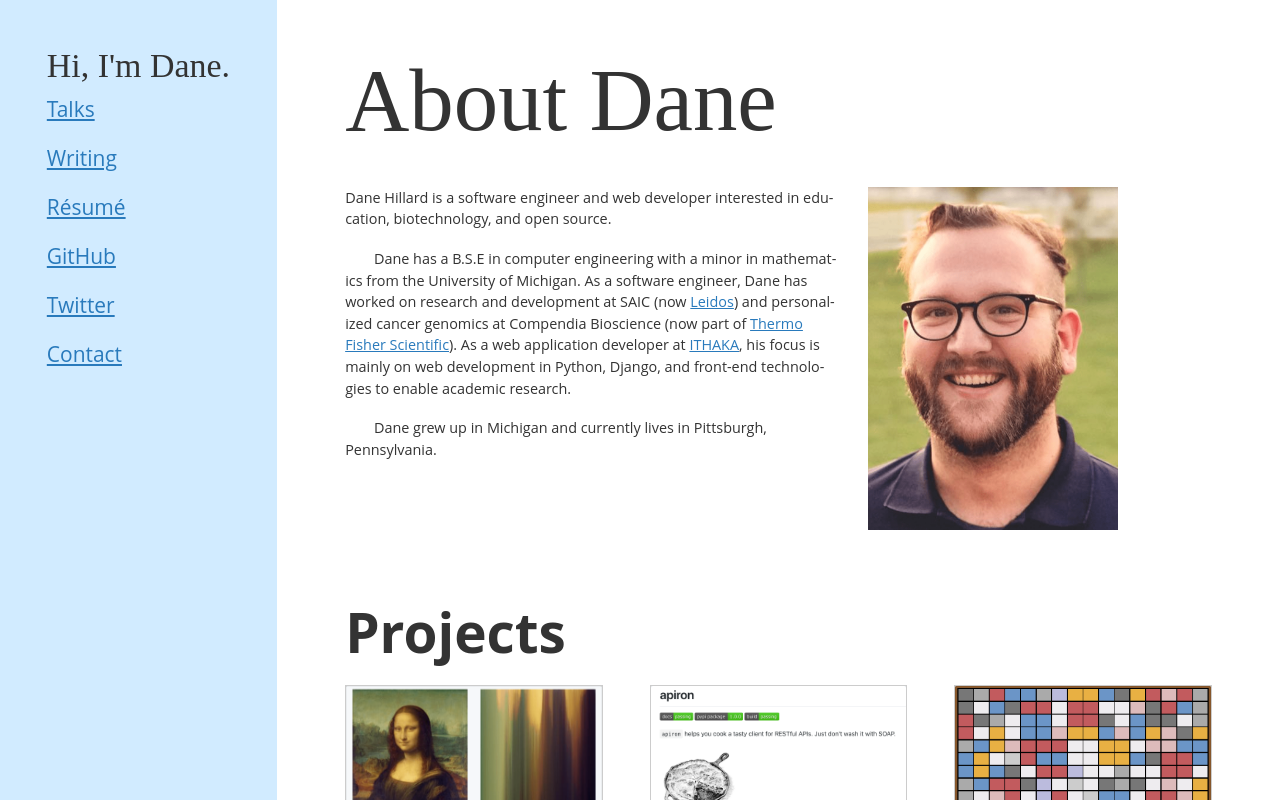
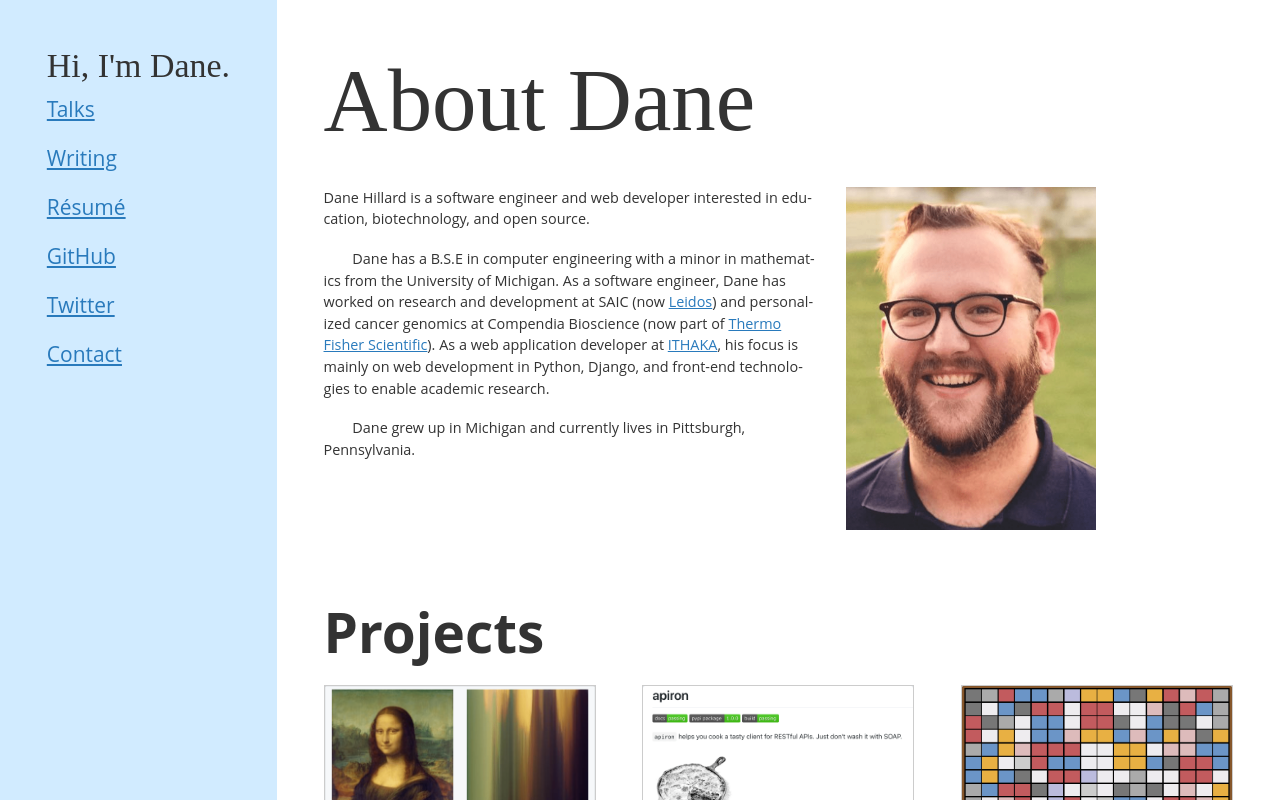
Before and after one commit to daneah/dane.engineering, a Vue app: page / in a window 1280 px wide. Built offline with nearby package versions, Linux system fonts and the light colour scheme; a web font is replaced by a local one.

Commit message:
Fix responsive behavior (#46)

```diff
--- a/src/App.vue
+++ b/src/App.vue
@@ -110,9 +110,9 @@ body {
         "main";
 
     @media (min-width: 700px) {
-        grid-template-columns: max-content 1fr 75vw 1fr;
+        grid-template-columns: max-content auto;
         grid-template-areas:
-            "nav pad-left main pad-right";
+            "nav main";
     }
 }
 
```
